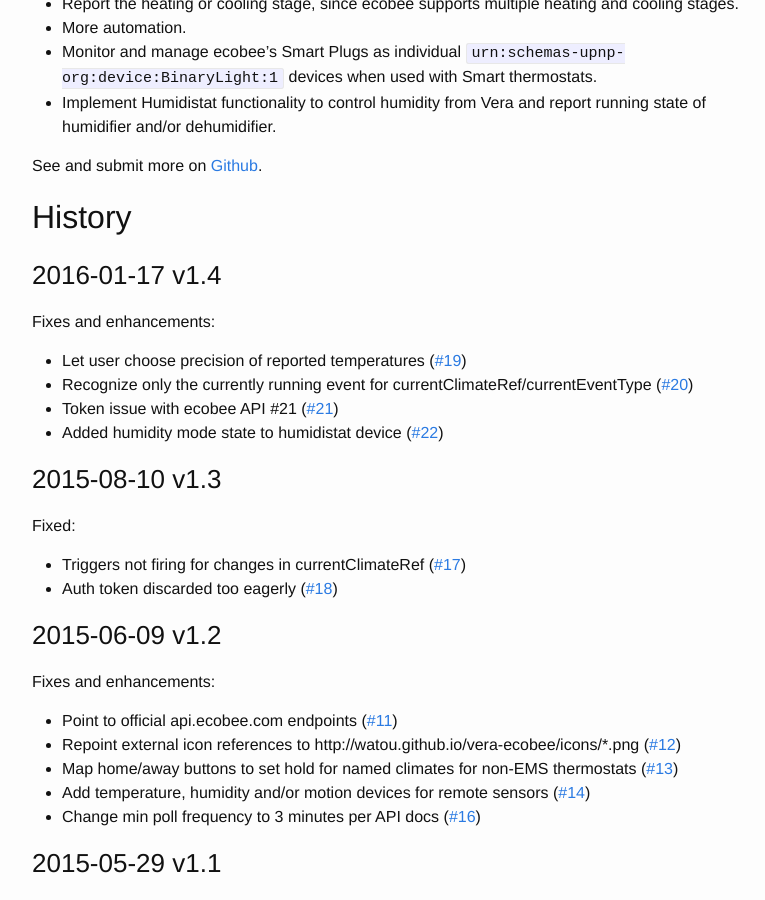
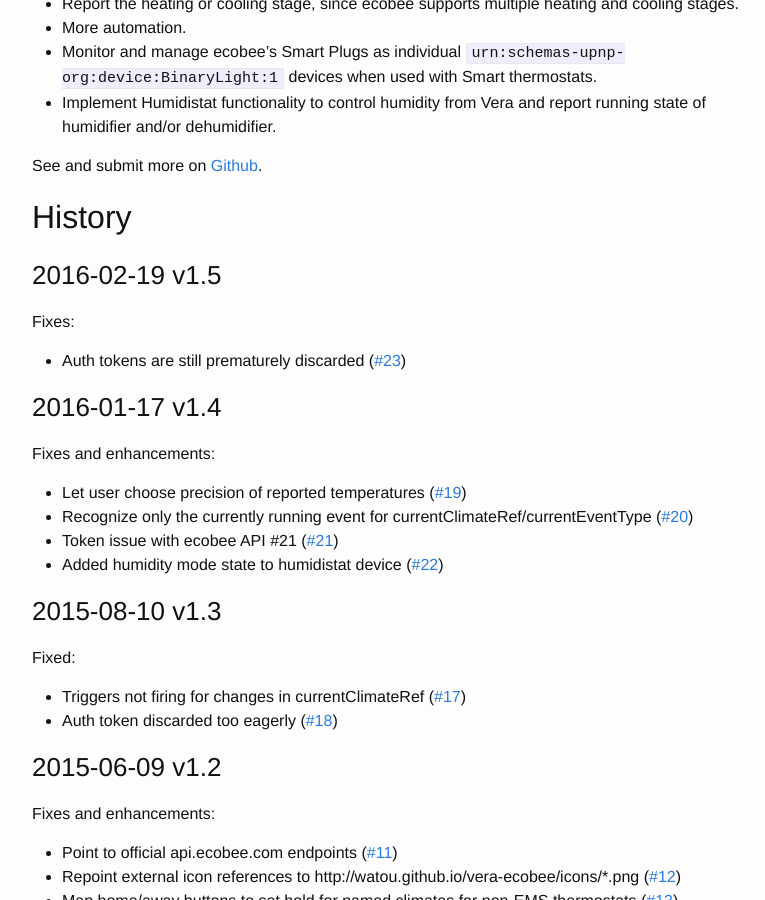
Before and after one commit to watou/vera-ecobee, a Jekyll site: the page built from index.md, in a window 1280 px wide and 900 px high, scrolled down 10636 px. Shown: the whole window, without its empty margins (238-1003 px from the left). Built offline with Jekyll 4.4.1, drawn with Linux system fonts in a browser that asks for light colours.

Commit message:
v1.5 note.

```diff
--- a/index.md
+++ b/index.md
@@ -330,6 +330,12 @@ See and submit more on [Github](https://github.com/watou/vera-ecobee/issues?page
 
 ## History ##
 
+### 2016-02-19    v1.5
+
+Fixes:
+
+* Auth tokens are still prematurely discarded ([#23](https://github.com/watou/vera-ecobee/issues/23))
+
 ### 2016-01-17    v1.4
 
 Fixes and enhancements:
```
